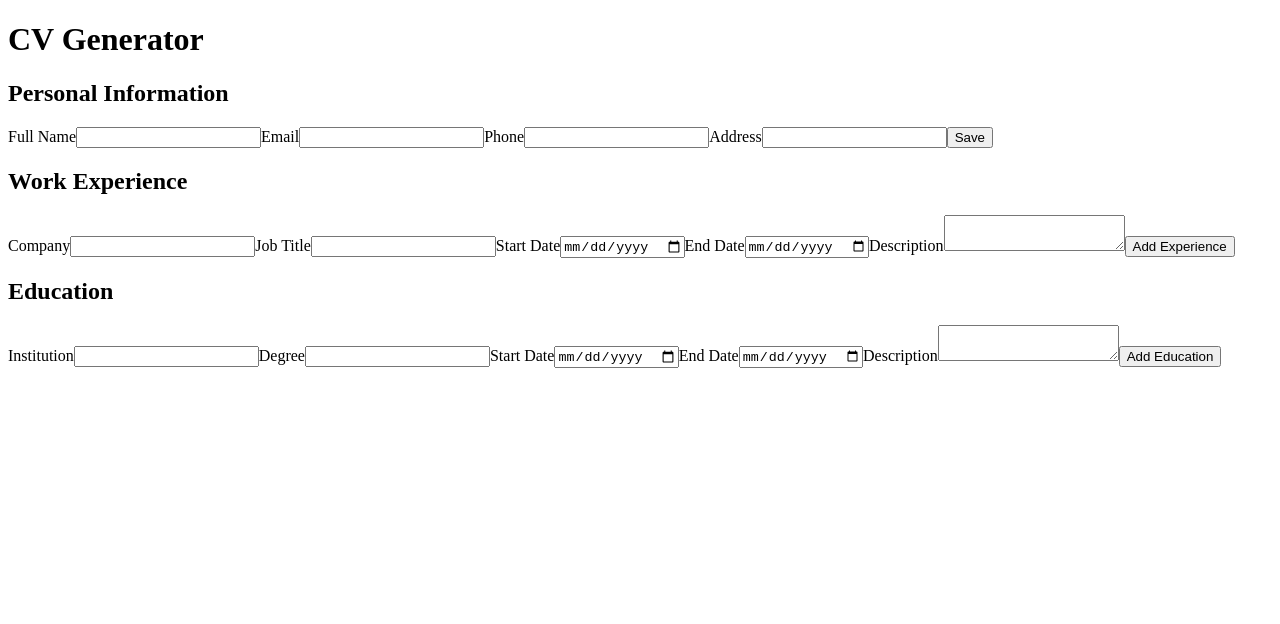
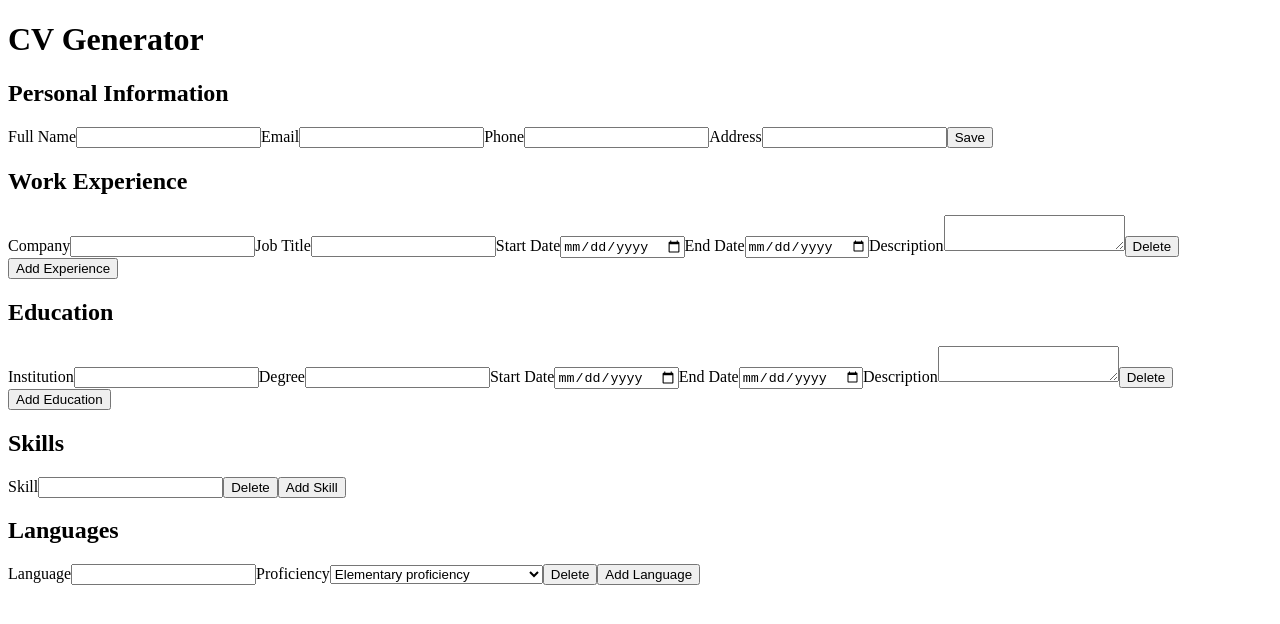
Before and after one commit to dlastic/cv-application, a React (Vite) app: page / in a window 1280 px wide. Shown: the top 624 px of the page. Built offline with nearby package versions, Linux system fonts and the light colour scheme.

Commit message:
Add Skills and Languages components

```diff
--- a/src/App.jsx
+++ b/src/App.jsx
@@ -2,6 +2,8 @@ import "./App.css";
 import PersonalInfo from "./components/PersonalInfo";
 import Experience from "./components/Experience";
 import Education from "./components/Education";
+import Skills from "./components/Skills";
+import Languages from "./components/Languages";
 
 export default function App() {
   return (
@@ -10,6 +12,8 @@ export default function App() {
       <PersonalInfo />
       <Experience />
       <Education />
+      <Skills />
+      <Languages />
     </div>
   );
 }
--- a/src/components/Education.jsx
+++ b/src/components/Education.jsx
@@ -20,7 +20,8 @@ export default function Education() {
         <label htmlFor="description">Description</label>
         <textarea id="description" name="description"></textarea>
 
-        <button type="submit">Add Education</button>
+        <button type="button">Delete</button>
+        <button type="button">Add Education</button>
       </form>
     </div>
   );
--- a/src/components/Experience.jsx
+++ b/src/components/Experience.jsx
@@ -20,7 +20,8 @@ export default function Experience() {
         <label htmlFor="description">Description</label>
         <textarea id="description" name="description"></textarea>
 
-        <button type="submit">Add Experience</button>
+        <button type="button">Delete</button>
+        <button type="button">Add Experience</button>
       </form>
     </div>
   );
--- a/src/components/Languages.jsx
+++ b/src/components/Languages.jsx
@@ -0,0 +1,25 @@
+import "../styles/Languages.css";
+
+export default function Languages() {
+  return (
+    <div className="languages">
+      <h2>Languages</h2>
+      <form>
+        <label htmlFor="language">Language</label>
+        <input type="text" id="language" name="language" />
+
+        <label htmlFor="proficiency">Proficiency</label>
+        <select id="proficiency" name="proficiency">
+          <option value="elementary">Elementary proficiency</option>
+          <option value="limited">Limited working proficiency</option>
+          <option value="professional">Professional working proficiency</option>
+          <option value="full">Full professional proficiency</option>
+          <option value="native">Native or bilingual proficiency</option>
+        </select>
+
+        <button type="button">Delete</button>
+        <button type="button">Add Language</button>
+      </form>
+    </div>
+  );
+}
--- a/src/components/Skills.jsx
+++ b/src/components/Skills.jsx
@@ -0,0 +1,16 @@
+import "../styles/Skills.css";
+
+export default function Skills() {
+  return (
+    <div className="skills">
+      <h2>Skills</h2>
+      <form>
+        <label htmlFor="skill">Skill</label>
+        <input type="text" id="skill" name="skill" />
+
+        <button type="button">Delete</button>
+        <button type="button">Add Skill</button>
+      </form>
+    </div>
+  );
+}
```
